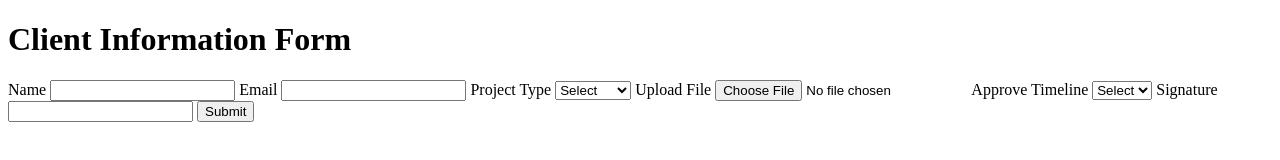
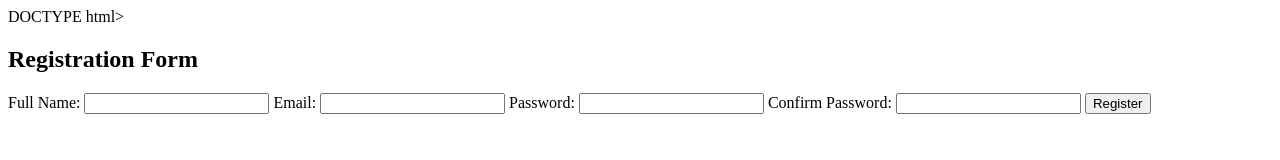
Before and after one commit to Jerevin2004/Registration-webpage, a plain HTML site: page Index.html in a window 1280 px wide. Drawn offline with Linux system fonts and the light colour scheme.

Commit message:
Update Index.html

```diff
--- a/Index.html
+++ b/Index.html
@@ -1,42 +1,31 @@
-<!DOCTYPE html>
+DOCTYPE html>
 <html lang="en">
 <head>
-  <meta charset="UTF-8" />
-  <meta name="viewport" content="width=device-width, initial-scale=1.0"/>
-  <title>Client Information Form</title>
-  <link rel="stylesheet" href="style.css" />
+  <meta charset="UTF-8">
+  <meta name="viewport" content="width=device-width, initial-scale=1.0">
+  <title>Registration Page</title>
+  <link rel="stylesheet" href="style.css">
 </head>
 <body>
-  <h1>Client Information Form</h1>
+  <div class="form-container">
+    <h2>Registration Form</h2>
+    <form id="registrationForm">
+      <label for="fullname">Full Name:</label>
+      <input type="text" id="fullname" name="fullname" required>
 
-  <form>
-    <label>Name</label>
-    <input type="text" name="name">
+      <label for="email">Email:</label>
+      <input type="email" id="email" name="email" required>
 
-    <label>Email</label>
-    <input type="email" name="email">
+      <label for="password">Password:</label>
+      <input type="password" id="password" name="password" required>
 
-    <label>Project Type</label>
-    <select name="project">
-      <option value="">Select</option>
-      <option>Website</option>
-      <option>Branding</option>
-    </select>
+      <label for="confirmPassword">Confirm Password:</label>
+      <input type="password" id="confirmPassword" name="confirmPassword" required>
 
-    <label>Upload File</label>
-    <input type="file" name="file">
-
-    <label>Approve Timeline</label>
-    <select name="approval">
-      <option value="">Select</option>
-      <option>Yes</option>
-      <option>No</option>
-    </select>
-
-    <label>Signature</label>
-    <input type="text" name="signature">
-
-    <button type="submit">Submit</button>
-  </form>
+      <button type="submit">Register</button>
+    </form>
+    <p id="message"></p>
+  </div>
+  <script src="script.js"></script>
 </body>
 </html>
```
